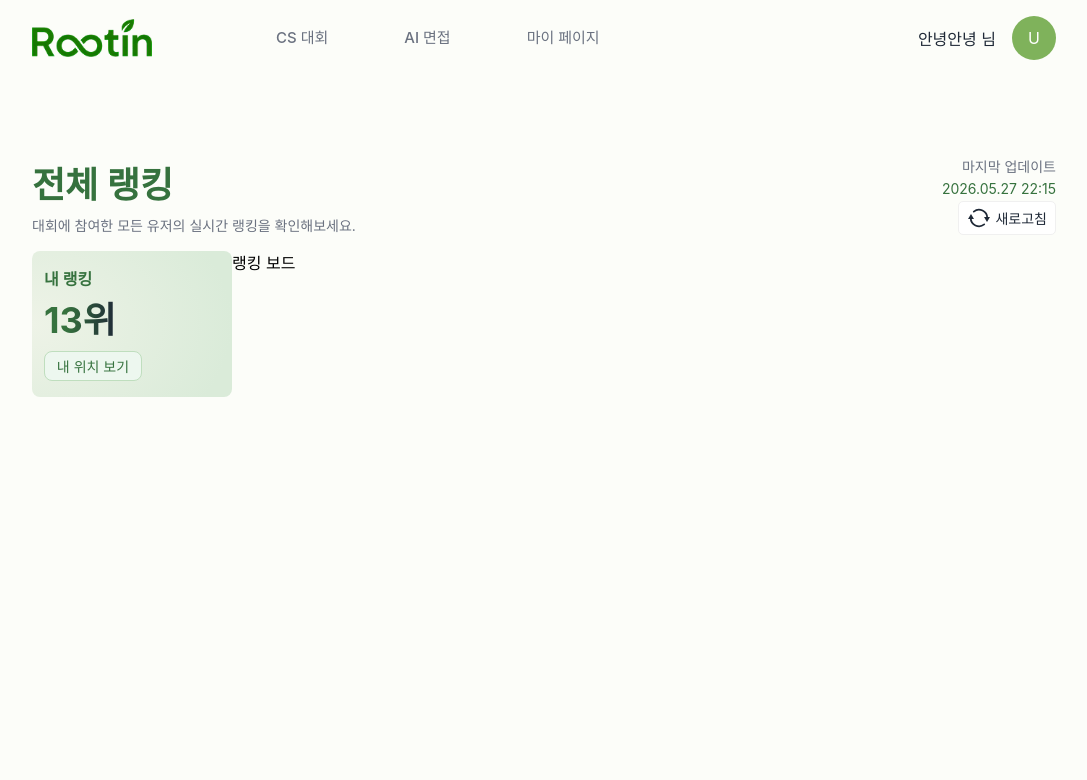
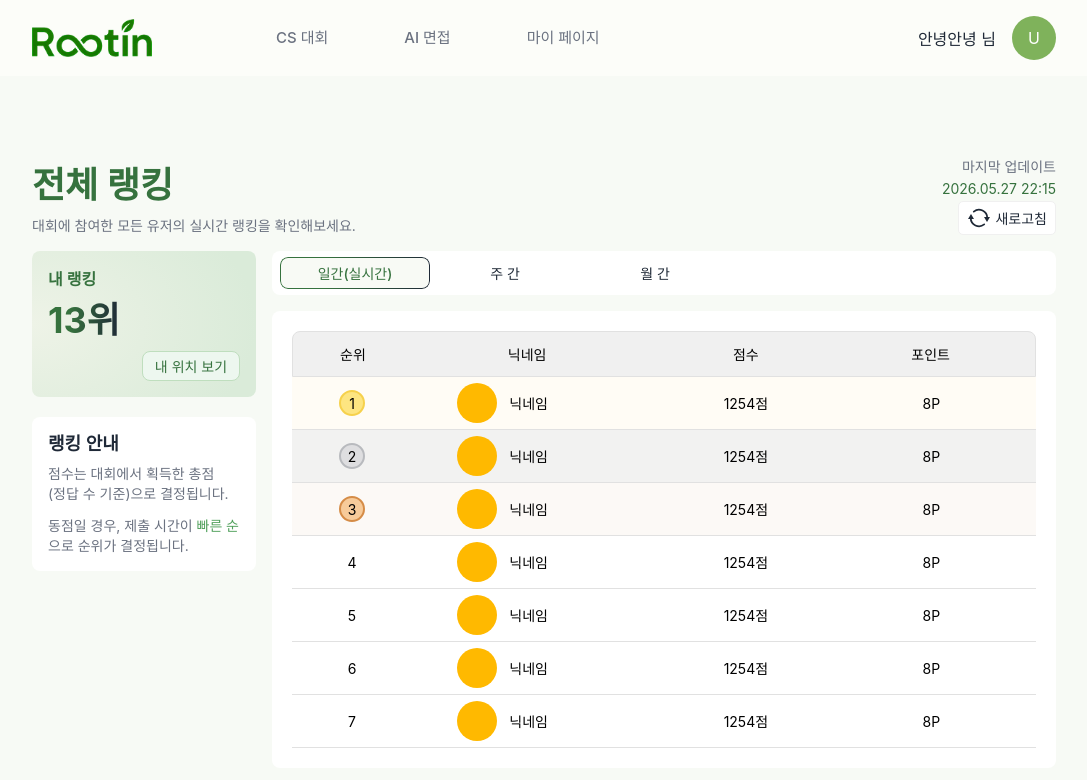
Before and after one commit to Rootin-lion/rootin-fe, a Next.js app: page /ranking in a window 1280 px wide. Shown: the top 780 px of the page, without its empty margins (96-1183 px from the left). Built offline with nearby package versions, Linux system fonts and the light colour scheme; a web font is replaced by a local one.

Commit message:
feat: 랭킹 페이지 구성

```diff
--- a/src/app/(service)/interviews/page.tsx
+++ b/src/app/(service)/interviews/page.tsx
@@ -32,7 +32,7 @@ export default function InterviewsPage() {
   };
 
   return (
-    <div className="bg-bg-ivory mx-auto mt-11 flex max-w-218 flex-row gap-5 rounded-[14px] border border-green-200 px-6 py-9">
+    <div className="bg-bg-ivory border-bg-green-200 mx-auto mt-11 flex max-w-218 flex-row gap-5 rounded-[14px] border px-6 py-9">
       {/* <ModalWrapper>
           <ModalWrapper.Box>
             <ModalWrapper.Title>면접을 시작하시겠습니까?</ModalWrapper.Title>
--- a/src/app/(service)/ranking/page.tsx
+++ b/src/app/(service)/ranking/page.tsx
@@ -3,9 +3,11 @@ import RankingTitleSection from "@/components/ranking/RankingTitleSection";
 
 export default function RankingPage() {
   return (
-    <div className="mx-auto w-full max-w-5xl">
-      <RankingTitleSection />
-      <RankingContentSection />
+    <div className="bg-primary-50 min-h-dvh w-full">
+      <div className="mx-auto max-w-5xl pt-20">
+        <RankingTitleSection />
+        <RankingContentSection />
+      </div>
     </div>
   );
 }
--- a/src/components/interviews/InterviewPreview.tsx
+++ b/src/components/interviews/InterviewPreview.tsx
@@ -66,7 +66,7 @@ export default function InterviewPreview({
   const data = INTERVIEW_LIST[field as keyof typeof INTERVIEW_LIST];
 
   return (
-    <div className="bg-primary-50 max-h-70 rounded-[14px] border border-green-50 px-6 pt-2">
+    <div className="bg-primary-50 border-bg-green-50 max-h-70 rounded-[14px] border px-6 pt-2">
       <div className="flex flex-row items-center gap-1">
         <Image
           src={data.img}
--- a/src/components/login/RightSection.tsx
+++ b/src/components/login/RightSection.tsx
@@ -31,7 +31,7 @@ const KakaoButton = ({ onClick }: { onClick: () => void }) => {
 const GoogleButton = ({ onClick }: { onClick: () => void }) => {
   return (
     <div
-      className="flex cursor-pointer items-center gap-20 rounded-xl border border-[#6FB377] bg-[#ffffff] px-6 py-4"
+      className="flex cursor-pointer items-center gap-20 rounded-xl border border-[#6FB377] bg-white px-6 py-4"
       onClick={onClick}
     >
       <Image
--- a/src/components/ranking/RankingBoard.tsx
+++ b/src/components/ranking/RankingBoard.tsx
@@ -1,3 +1,66 @@
+"use client";
+
+import { TabType } from "@/types/ranking/ranking";
+import { useState } from "react";
+import RankingTable from "./board/RankingTable";
+
+const RankingTabs = ({
+  tab,
+  onClick,
+}: {
+  tab: TabType;
+  onClick: (tab: TabType) => void;
+}) => {
+  return (
+    <div className="flex h-11 w-full flex-row items-center rounded-lg bg-white px-2">
+      <TabItem isActive={tab === "DAILY"} onClick={() => onClick("DAILY")}>
+        일간(실시간)
+      </TabItem>
+      <TabItem isActive={tab === "WEEKLY"} onClick={() => onClick("WEEKLY")}>
+        주 간
+      </TabItem>
+      <TabItem isActive={tab === "MONTHLY"} onClick={() => onClick("MONTHLY")}>
+        월 간
+      </TabItem>
+    </div>
+  );
+};
+
+const TabItem = ({
+  children,
+  isActive = false,
+  onClick,
+}: {
+  children: React.ReactNode;
+  isActive: boolean;
+  onClick: () => void;
+}) => {
+  const TabStyle = isActive
+    ? "banner-gradient-border text-primary-900 bg-bg-green-50 rounded-lg text-[14px] font-medium "
+    : "text-text text-body-3";
+
+  return (
+    <button
+      type="button"
+      className={`${TabStyle} h-8 w-37.5 cursor-pointer transition-colors duration-300 ease-out`}
+      onClick={onClick}
+    >
+      {children}
+    </button>
+  );
+};
+
 export default function RankingBoard() {
-  return <div>랭킹 보드</div>;
+  const [tab, setTab] = useState<TabType>("DAILY");
+
+  const handleTabChange = (tab: TabType) => {
+    setTab(tab);
+  };
+
+  return (
+    <div className="w-full">
+      <RankingTabs tab={tab} onClick={handleTabChange} />
+      <RankingTable />
+    </div>
+  );
 }
--- a/src/components/ranking/RankingContentSection.tsx
+++ b/src/components/ranking/RankingContentSection.tsx
@@ -3,7 +3,7 @@ import RankingSidebar from "./RankingSidebar";
 
 export default function RankingContentSection() {
   return (
-    <div className="mt-4 flex flex-row">
+    <div className="mt-4 flex flex-row gap-4">
       <RankingSidebar />
       <RankingBoard />
     </div>
--- a/src/components/ranking/RankingSidebar.tsx
+++ b/src/components/ranking/RankingSidebar.tsx
@@ -1,9 +1,11 @@
 import MyRanking from "./sidebar/MyRanking";
+import RankingGuide from "./sidebar/RankingGuide";
 
 export default function RankingSidebar() {
   return (
-    <div>
+    <div className="flex flex-col gap-5">
       <MyRanking />
+      <RankingGuide />
     </div>
   );
 }
--- a/src/components/ranking/RankingTitleSection.tsx
+++ b/src/components/ranking/RankingTitleSection.tsx
@@ -14,7 +14,7 @@ const RefreshButton = () => {
 
 export default function RankingTitleSection() {
   return (
-    <div className="mt-20 flex flex-row justify-between">
+    <div className="flex flex-row justify-between">
       <div className="flex flex-col justify-between">
         <h1 className="text-title-2 text-primary-900">전체 랭킹</h1>
         <p className="text-body-3 text-sub-text">
--- /dev/null
+++ b/src/components/ranking/board/RankingTable.tsx
@@ -0,0 +1,67 @@
+const rowLayout =
+  "grid grid-cols-[80px_minmax(0,1.4fr)_minmax(0,1fr)_minmax(0,1fr)] items-center gap-x-4 px-5 text-center";
+
+const rankBoxStyles: Record<number, string> = {
+  1: "bg-[#FFFCF5]",
+  2: "bg-[#F2F2F1]",
+  3: "bg-[#FCF9F6]",
+};
+
+const rankItemStyles: Record<number, string> = {
+  1: "border-[#F6D14C] bg-[#FDE581] border-2",
+  2: "border-[#B8BABE] bg-[#DEDEE0] border-2",
+  3: "border-[#D58C47] bg-[#F7CB9A] border-2",
+};
+
+const TableHeader = () => {
+  return (
+    <div
+      className={`${rowLayout} rounded-t-lg border border-[#E1E1E1] bg-[#F0F0F0] px-5 py-3`}
+    >
+      <p>순위</p>
+      <p>닉네임</p>
+      <p>점수</p>
+      <p>포인트</p>
+    </div>
+  );
+};
+
+const TableItem = ({ rank }: { rank: number }) => {
+  const rankBoxStyle = rankBoxStyles[rank];
+  const rankItemStyle = rankItemStyles[rank];
+
+  return (
+    <div
+      className={`${rowLayout} ${rankBoxStyle ? `${rankBoxStyle}` : ""} border-b border-[#E1E1E1]`}
+    >
+      <p
+        className={`${rankItemStyle ? `flex h-6.5 w-6.5 shrink-0 items-center justify-center justify-self-center rounded-[50%] ${rankItemStyle}` : ""}`}
+      >
+        {rank}
+      </p>
+      <div className="flex -translate-x-6 flex-row items-center justify-center gap-3 py-1.5">
+        <div className="h-10 w-10 shrink-0 rounded-[50%] bg-amber-400" />
+        <p>닉네임</p>
+      </div>
+      <p>1254점</p>
+      <p>8P</p>
+    </div>
+  );
+};
+
+export default function RankingTable() {
+  return (
+    <div className="text-body-3 mt-4 w-full rounded-lg bg-white p-5 text-black">
+      <TableHeader />
+      <div>
+        <TableItem rank={1} />
+        <TableItem rank={2} />
+        <TableItem rank={3} />
+        <TableItem rank={4} />
+        <TableItem rank={5} />
+        <TableItem rank={6} />
+        <TableItem rank={7} />
+      </div>
+    </div>
+  );
+}
--- a/src/components/ranking/sidebar/MyRanking.tsx
+++ b/src/components/ranking/sidebar/MyRanking.tsx
@@ -1,11 +1,11 @@
 export default function MyRanking() {
   return (
-    <div className="w-50 rounded-lg bg-[radial-gradient(100%_100%_at_0%_50%,#EEF3E7_0%,#E4EFE0_50%,#DAEBD9_100%)] px-3 py-4">
+    <div className="w-56 rounded-lg bg-[radial-gradient(100%_100%_at_0%_50%,#EEF3E7_0%,#E4EFE0_50%,#DAEBD9_100%)] px-4 py-4">
       <div>
         <h3 className="text-primary-900 text-[16px] font-semibold">내 랭킹</h3>
         <h1 className="text-title-2 text-gradient-primary w-fit">13위</h1>
       </div>
-      <div className="text-body-3 text-primary-900 bg-bg-green-100 border-primary-300 mt-2 flex h-7.5 w-24.5 flex-1 items-center justify-center rounded-lg border">
+      <div className="text-body-3 text-primary-900 bg-bg-green-100 border-primary-300 mt-2 ml-auto flex h-7.5 w-24.5 cursor-pointer items-center justify-center rounded-lg border">
         내 위치 보기
       </div>
     </div>
--- /dev/null
+++ b/src/components/ranking/sidebar/RankingGuide.tsx
@@ -0,0 +1,20 @@
+export default function RankingGuide() {
+  return (
+    <div className="w-56 rounded-lg bg-white px-4 py-4">
+      <h3 className="text-subtitle text-text">랭킹 안내</h3>
+      <div className="text-body-3 text-sub-text mt-2 flex flex-col gap-3">
+        <p>
+          점수는 대회에서 획득한 총점
+          <br />
+          (정답 수 기준)으로 결정됩니다.
+        </p>
+        <p>
+          동점일 경우, 제출 시간이{" "}
+          <span className="text-primary text-[14px] font-medium">빠른 순</span>
+          <br />
+          으로 순위가 결정됩니다.
+        </p>
+      </div>
+    </div>
+  );
+}
--- /dev/null
+++ b/src/types/ranking/ranking.ts
@@ -0,0 +1 @@
+export type TabType = "DAILY" | "WEEKLY" | "MONTHLY";
```
